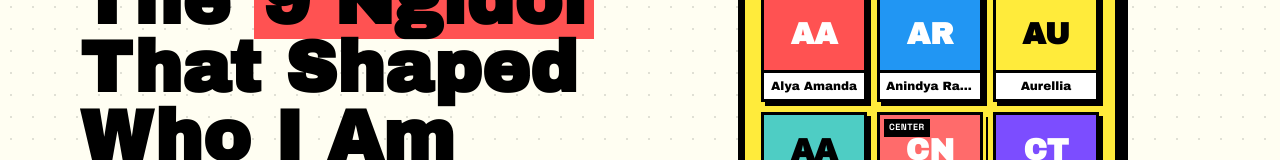
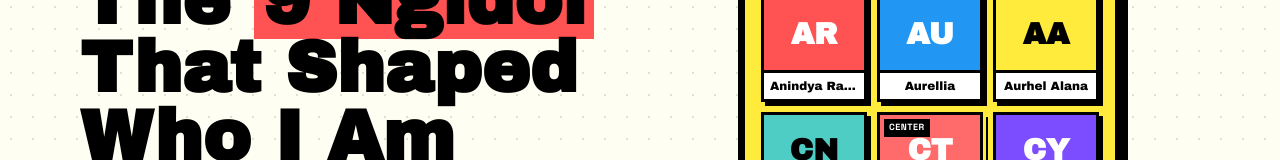
Before and after one commit to bayupradityaa/my9ngidol, a React (Vite) app: page / in a window 1280 px wide. Shown: the part 231-391 px from the top of the page. Built offline with nearby package versions, Linux system fonts and the light colour scheme; no server answers; the database is empty.

Commit message:
chore(roster): hapus Alya Amanda — sudah tidak aktif di JKT48
Team Love sekarang 14 member; total roster 60 member.

```diff
--- a/src/data/members.js
+++ b/src/data/members.js
@@ -44,8 +44,7 @@ const PALETTE = [
 ]
 
 const roster = [
-  // ---- Team Love (15 names listed) ----
-  ['alya-amanda', 'Alya Amanda', 'love'],
+  // ---- Team Love (14 members) ----
   ['anindya-ramadhani', 'Anindya Ramadhani', 'love'],
   ['aurellia', 'Aurellia', 'love'],
   ['aurhel-alana', 'Aurhel Alana', 'love'],
```
